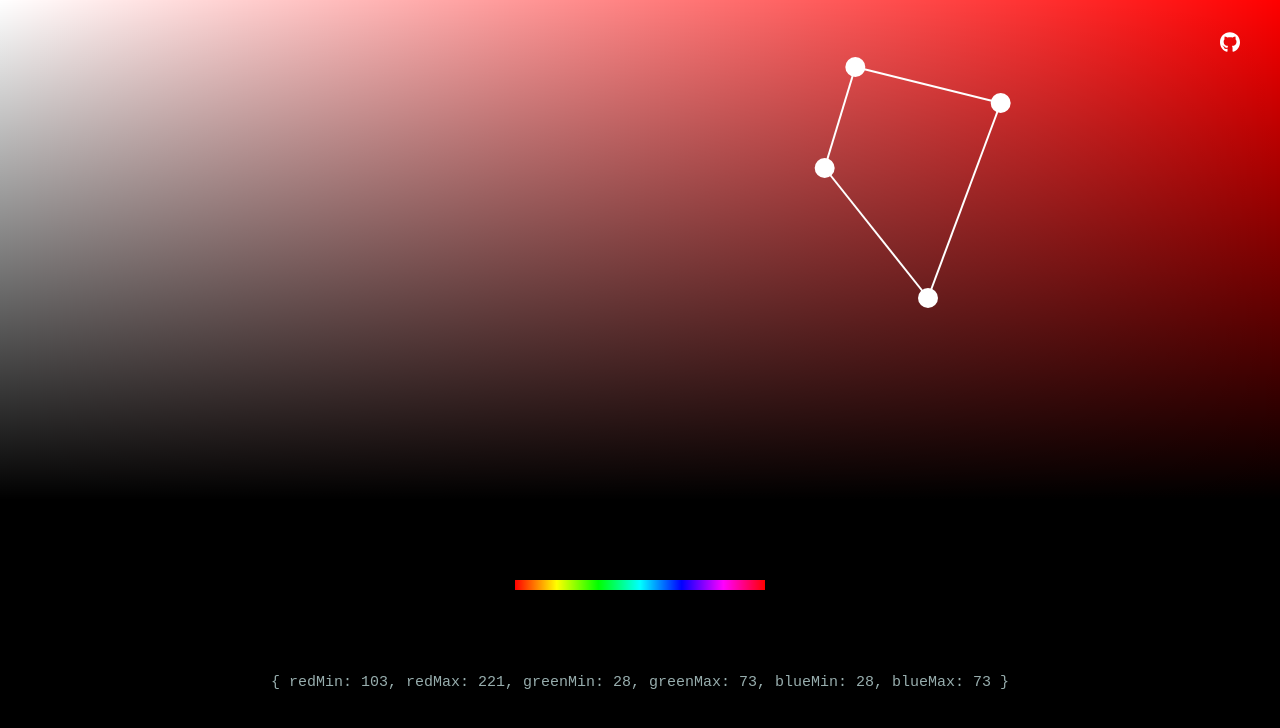
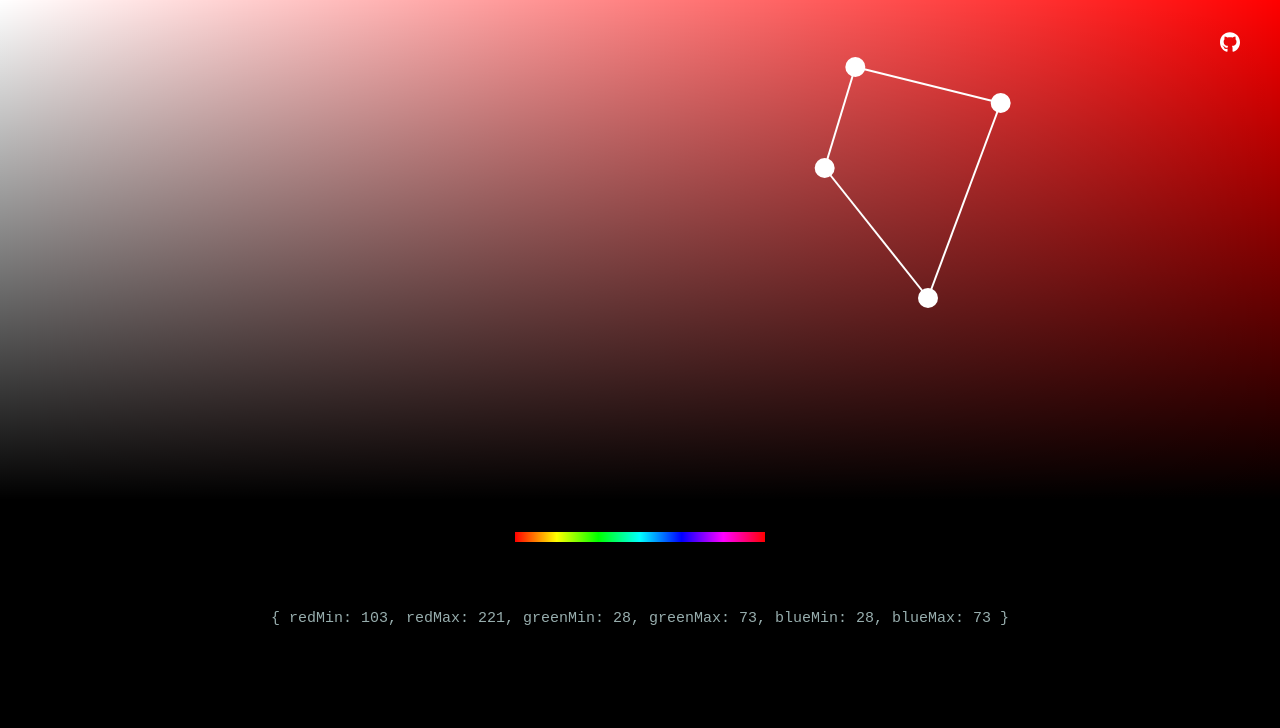
Before and after one commit to lasertraining/react-rgb-range-color-picker, a React (Create React App) app: page / in a window 1280 px wide. Shown: the top 728 px of the page. Built offline with nearby package versions, Linux system fonts and the light colour scheme.

Commit message:
Hue and Output margin top decreased

```diff
--- a/src/components/Hue.jsx
+++ b/src/components/Hue.jsx
@@ -54,7 +54,7 @@ function Hue({ setColorHSLHue }) {
 const Container = styled.div`
   display: flex;
   position: relative;
-  margin-top: 5rem;
+  margin-top: 2rem;
 
   canvas {
     cursor: pointer;
--- a/src/components/Output.jsx
+++ b/src/components/Output.jsx
@@ -14,7 +14,7 @@ const Output = ({ colorRGBRange }) => {
 };
 
 const Code = styled.code`
-  margin-top: 3rem;
+  margin-top: 2rem;
   line-height: 1.7;
   text-align: center;
 
```
